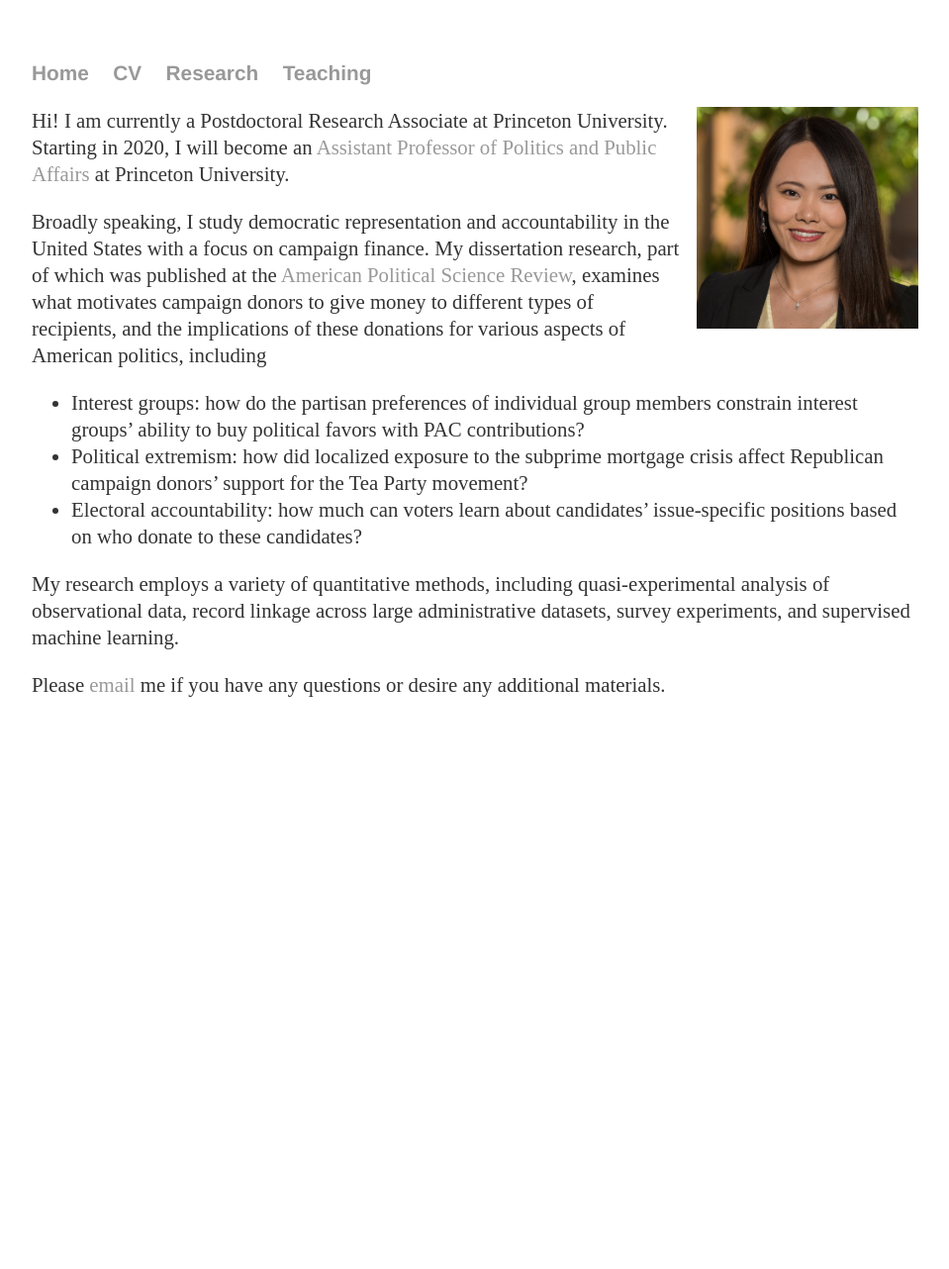
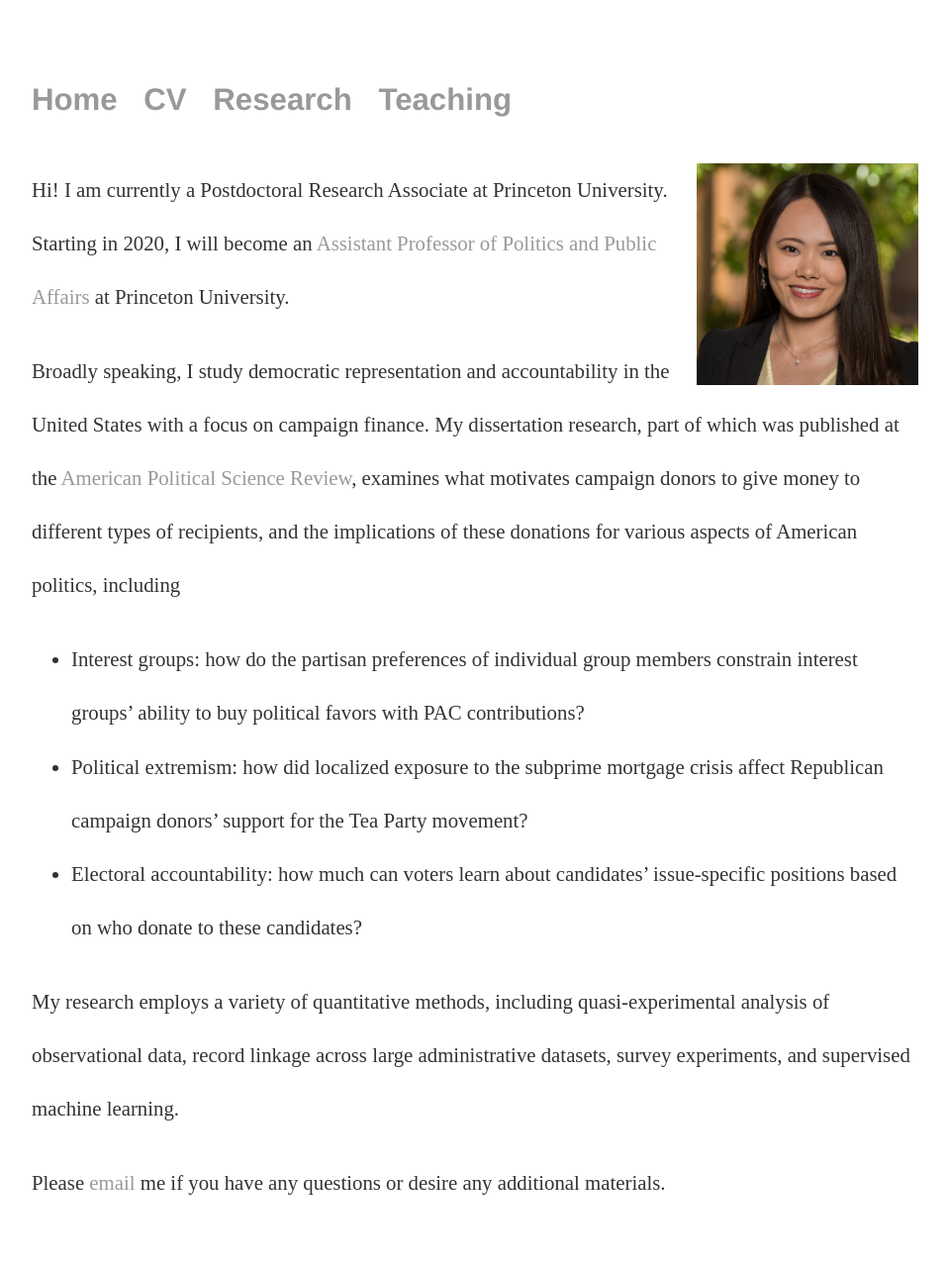
Before and after one commit to zhaoliresearch/zhaoliresearch.github.io, a Jekyll site: the page built from index.html, in a window 1280 px wide. Shown: the whole page at 99% size, without its empty margins (160-1119 px from the left). Built offline with Jekyll 4.4.1, drawn with Linux system fonts in a browser that asks for light colours; before the commit the page ends 900 px from its top, so only the background shows below that.

Commit message:
Update main.css

```diff
--- a/css/main.css
+++ b/css/main.css
@@ -6,6 +6,7 @@ nav ul, footer ul {
     font-family:'Helvetica', 'Arial', 'Sans-Serif';
     padding: 0px;
     list-style: none;
+    font-size: 1.5em;
     font-weight: bold;
 }
 nav ul li, footer ul li {
@@ -25,7 +26,7 @@ h1 {
 }
 p, ul li {
     font-size: 1.3em;
-    line-height: 1.3em;
+    line-height: 2.6em;
     color: #333;
 }
 footer {
```
